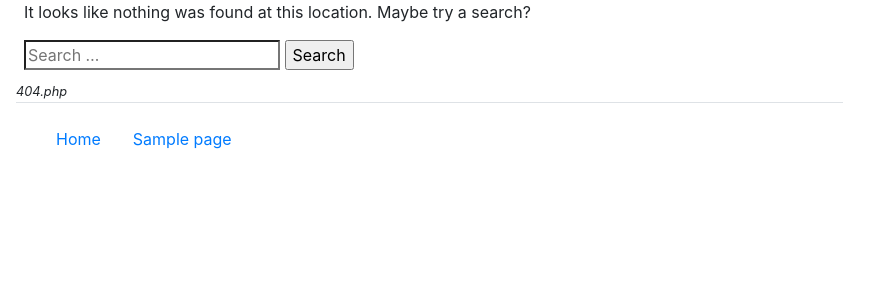
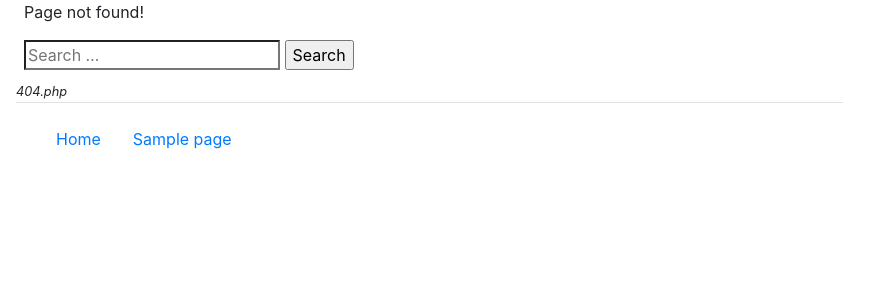
Before and after one commit to dcra6009/wordpressbasic, a WordPress theme: template themes/01_basictheme/404.php in a window 1280 px wide. Shown: the part 82-382 px from the top of the page, without its empty margins (0-890 px from the left). Run offline with PHP 8.4 and a stand-in for WordPress, Linux system fonts and the light colour scheme; the site name, menu and one post (Sample post) are stand-ins, and other content is empty.

Commit message:
modified:   themes/01_basictheme/404.php

```diff
--- a/themes/01_basictheme/404.php
+++ b/themes/01_basictheme/404.php
@@ -4,7 +4,7 @@
 	<div class="col-8">
 	<main id="content" class="content ml-4">
 		<div class="entry-box clearfix">
-				<p><?php _e( 'It looks like nothing was found at this location. Maybe try a search?', 'basic' ); ?></p>
+				<p><?php _e( 'Page not found!', 'basic' ); ?></p>
 				<?php get_search_form(); ?>
 		</div>
 	</main>
```
